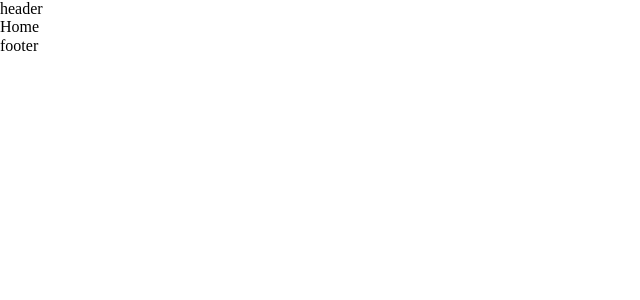
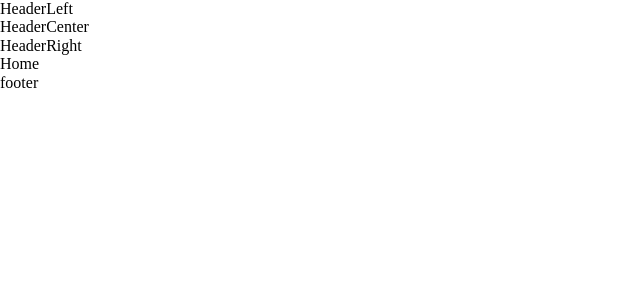
Before and after one commit to fang-lib/react-airbnb, a React (Create React App) app: page /#/home in a window 1280 px wide. Shown: the top 300 px of the page, without its empty margins (0-640 px from the left). Built offline with nearby package versions, Linux system fonts and the light colour scheme.

Commit message:
build: styled-components安装依赖

```diff
--- a/package.json
+++ b/package.json
@@ -16,7 +16,7 @@
     "react-redux": "^8.0.5",
     "react-router-dom": "^6.4.3",
     "react-scripts": "5.0.1",
-    "styled-component": "^2.8.0",
+    "styled-components": "^5.3.6",
     "web-vitals": "^2.1.4"
   },
   "scripts": {
--- a/src/App.jsx
+++ b/src/App.jsx
@@ -1,11 +1,12 @@
 import React, { memo, Suspense } from 'react'
 import { useRoutes } from 'react-router-dom'
+import AppHeader from './compoents/app-header/app-header'
 import routes from './router'
 
 const App = memo(() => {
   return (
     <div>
-      <div>header</div>
+      <AppHeader/>
       <Suspense fallback="loading">
         {useRoutes(routes)}
       </Suspense>
--- /dev/null
+++ b/src/compoents/app-header/app-header.jsx
@@ -0,0 +1,17 @@
+import React, { memo } from 'react'
+import HeaderCenter from './c-cpns/header-center/header-center'
+import HeaderLeft from './c-cpns/header-left/header-left'
+import HeaderRight from './c-cpns/header-right/header-right'
+import { HeaderWrapper } from './style'
+
+const AppHeader = memo(() => {
+  return (
+    <HeaderWrapper>
+      <HeaderLeft></HeaderLeft>
+      <HeaderCenter></HeaderCenter>
+      <HeaderRight></HeaderRight>
+    </HeaderWrapper>
+  )
+})
+
+export default AppHeader
--- /dev/null
+++ b/src/compoents/app-header/c-cpns/header-center/header-center.jsx
@@ -0,0 +1,10 @@
+import React, { memo } from 'react'
+import { CenterWraper } from './style'
+
+const HeaderCenter = memo(() => {
+  return (
+    <CenterWraper>HeaderCenter</CenterWraper>
+  )
+})
+
+export default HeaderCenter
--- /dev/null
+++ b/src/compoents/app-header/c-cpns/header-center/style.js
@@ -0,0 +1,3 @@
+import styled from "styled-components";
+
+export const CenterWraper = styled.div``
--- /dev/null
+++ b/src/compoents/app-header/c-cpns/header-left/header-left.jsx
@@ -0,0 +1,10 @@
+import React, { memo } from 'react'
+import { LeftWraper } from './style'
+
+const HeaderLeft = memo(() => {
+  return (
+    <LeftWraper>HeaderLeft</LeftWraper>
+  )
+})
+
+export default HeaderLeft
--- /dev/null
+++ b/src/compoents/app-header/c-cpns/header-left/style.js
@@ -0,0 +1,3 @@
+import styled from "styled-components";
+
+export const LeftWraper = styled.div``
--- /dev/null
+++ b/src/compoents/app-header/c-cpns/header-right/header-right.jsx
@@ -0,0 +1,10 @@
+import React, { memo } from 'react'
+import { RightWraper } from './style'
+
+const HeaderRight = memo(() => {
+  return (
+    <RightWraper>HeaderRight</RightWraper>
+  )
+})
+
+export default HeaderRight
--- /dev/null
+++ b/src/compoents/app-header/c-cpns/header-right/style.js
@@ -0,0 +1,3 @@
+import styled from "styled-components";
+
+export const RightWraper = styled.div``
--- /dev/null
+++ b/src/compoents/app-header/style.js
@@ -0,0 +1,5 @@
+import styled from 'styled-components'
+
+export const HeaderWrapper = styled.div`
+
+`
```
Also changed, not shown: 1 other file (tests, documents, lock files or other folders).
